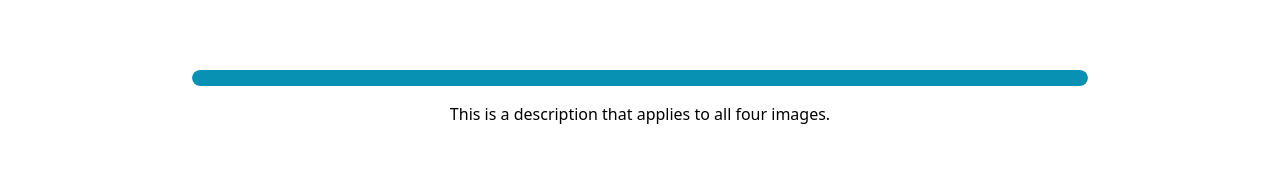
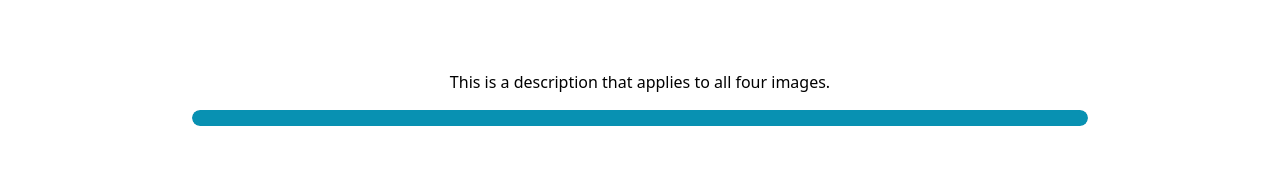
Before and after one commit to Poisonlocket/best_place_2b_baselhack_24, a React (Create React App) app in the folder code/2b-a-frontend-dev/: page /view in a window 1280 px wide. Shown: the part 382-558 px from the top of the page. Built offline with nearby package versions, Linux system fonts and the light colour scheme.

Commit message:
carrousel with description above the progressbar

```diff
--- a/code/2b-a-frontend-dev/src/components/Carrousel.js
+++ b/code/2b-a-frontend-dev/src/components/Carrousel.js
@@ -53,6 +53,7 @@ const CarrouselView = () => {
                     ))}
                 </Carousel>
             </div>
+            <p className="text-center mt-4">{overallDescription}</p> {/* Overall description moved here */}
             <div className="mt-4">
                 <Progress
                     progress={progressPercentage}
@@ -61,7 +62,6 @@ const CarrouselView = () => {
                     labelProgress
                 />
             </div>
-            <p className="text-center mt-4">{overallDescription}</p> {/* Overall description here */}
 
             {/* Modal for showing image description */}
             {selectedImage && (
```
